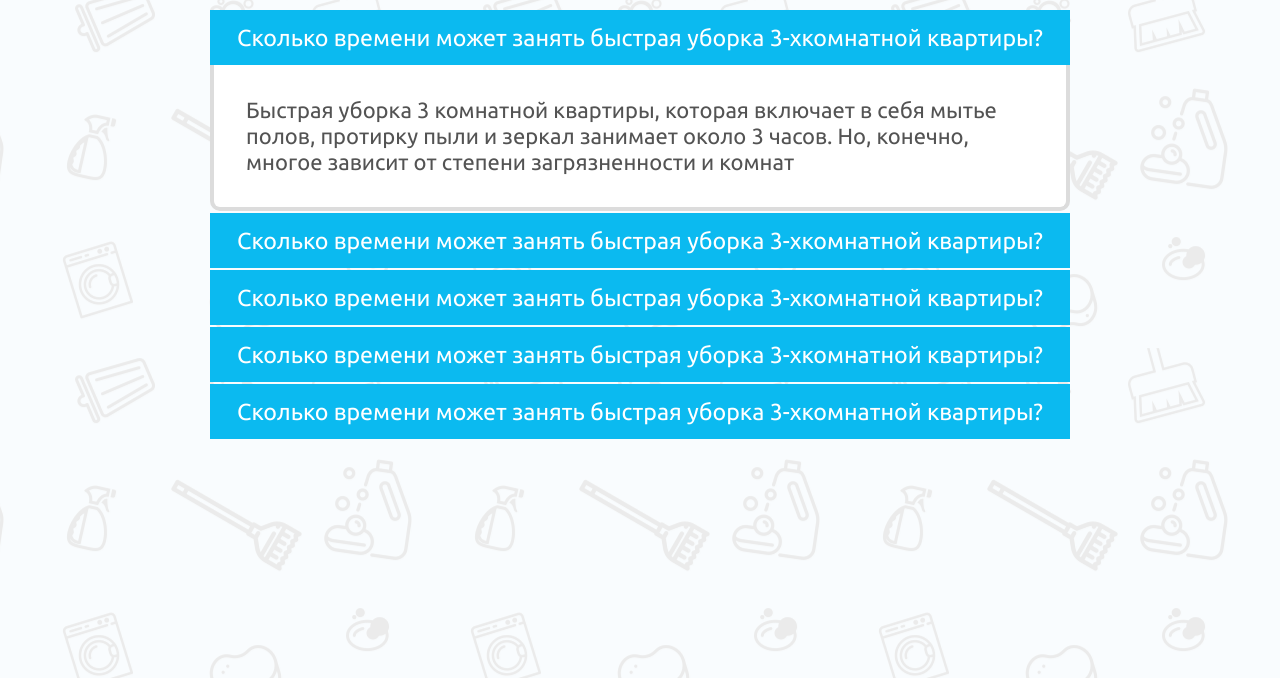
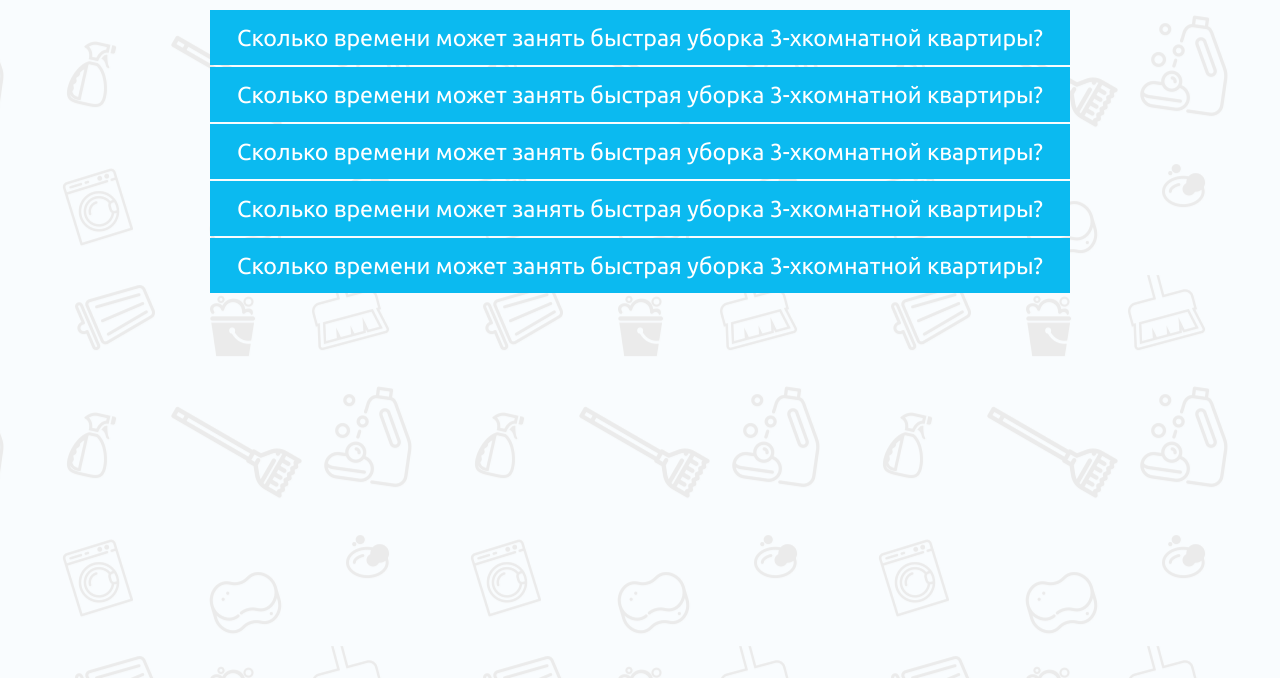
Before and after one commit to pobezhali/jquery, a plain HTML site: page jquery-acc/index.html in a window 1280 px wide. Shown: the part 122-800 px from the top of the page. Drawn offline with Linux system fonts and the light colour scheme.

Commit message:
Add files via upload

```diff
--- a/jquery-acc/index.html
+++ b/jquery-acc/index.html
@@ -20,16 +20,16 @@
   <body>
     <h1 class="title">Ответы на вопросы <br><span class="title--under">которые нам задают чаще всего</span></h1>
     <section class="questions-accordeon">
-      <div><a href="#answer-1" class="question question--1">Сколько времени может занять быстрая уборка 3-хкомнатной квартиры?</a></div>
-      <div class="answer " id="answer-1">Быстрая уборка 3 комнатной квартиры, которая включает в себя мытье полов, протирку пыли и зеркал занимает около 3 часов. Но, конечно, многое зависит от степени загрязненности и комнат</div>
-      <div><a href="#answer-2" class="question question--2">Сколько времени может занять быстрая уборка 3-хкомнатной квартиры?</a></div>
-      <div class="answer " id="answer-2">Быстрая уборка 3 комнатной квартиры, которая включает в себя мытье полов, протирку пыли и зеркал занимает около 3 часов. Но, конечно, многое зависит от степени загрязненности и комнат</div>
-      <div><a href="#answer-3" class="question question--3">Сколько времени может занять быстрая уборка 3-хкомнатной квартиры?</a></div>
-      <div class="answer " id="answer-3">Быстрая уборка 3 комнатной квартиры, которая включает в себя мытье полов, протирку пыли и зеркал занимает около 3 часов. Но, конечно, многое зависит от степени загрязненности и комнат</div>
-      <div><a href="#answer-4" class="question question--4">Сколько времени может занять быстрая уборка 3-хкомнатной квартиры?</a></div>
-      <div class="answer " id="answer-4">Быстрая уборка 3 комнатной квартиры, которая включает в себя мытье полов, протирку пыли и зеркал занимает около 3 часов. Но, конечно, многое зависит от степени загрязненности и комнат</div>
-      <div><a href="#answer-5" class="question question--5">Сколько времени может занять быстрая уборка 3-хкомнатной квартиры?</a></div>
-      <div class="answer " id="answer-5">Быстрая уборка 3 комнатной квартиры, которая включает в себя мытье полов, протирку пыли и зеркал занимает около 3 часов. Но, конечно, многое зависит от степени загрязненности и комнат</div>
+      <div data-target="answer-1" class="question question--1">Сколько времени может занять быстрая уборка 3-хкомнатной квартиры?</div>
+      <div class="answer answer-1">Быстрая уборка 3 комнатной квартиры, которая включает в себя мытье полов, протирку пыли и зеркал занимает около 3 часов. Но, конечно, многое зависит от степени загрязненности и комнат</div>
+      <div data-target="answer-2" class="question question--2">Сколько времени может занять быстрая уборка 3-хкомнатной квартиры?</div>
+      <div class="answer answer-2">Быстрая уборка 3 комнатной квартиры, которая включает в себя мытье полов, протирку пыли и зеркал занимает около 3 часов. Но, конечно, многое зависит от степени загрязненности и комнат</div>
+      <div data-target="answer-3" class="question question--3">Сколько времени может занять быстрая уборка 3-хкомнатной квартиры?</div>
+      <div class="answer answer-3">Быстрая уборка 3 комнатной квартиры, которая включает в себя мытье полов, протирку пыли и зеркал занимает около 3 часов. Но, конечно, многое зависит от степени загрязненности и комнат</div>
+      <div data-target="answer-4" class="question question--4">Сколько времени может занять быстрая уборка 3-хкомнатной квартиры?</div>
+      <div class="answer answer-4">Быстрая уборка 3 комнатной квартиры, которая включает в себя мытье полов, протирку пыли и зеркал занимает около 3 часов. Но, конечно, многое зависит от степени загрязненности и комнат</div>
+      <div data-target="answer-5" class="question question--5">Сколько времени может занять быстрая уборка 3-хкомнатной квартиры?</div>
+      <div class="answer answer-5">Быстрая уборка 3 комнатной квартиры, которая включает в себя мытье полов, протирку пыли и зеркал занимает около 3 часов. Но, конечно, многое зависит от степени загрязненности и комнат</div>
 
     </section>
 
@@ -39,10 +39,9 @@
         var question = $('.question');
         var answer = $('.answer');
         question.click(function() {
-          var answerCurrent = $(this).attr('href');
-          console.log(answerCurrent);
-          $(answer).hide();
-          $(answerCurrent).show();
+          var answerCurrent = $(this).attr('data-target');
+          $(answer).removeClass('answer--active');
+          $('.' + answerCurrent).addClass('answer--active');
         });
       });
     </script>
--- a/jquery-acc/less/main.less
+++ b/jquery-acc/less/main.less
@@ -53,6 +53,8 @@ body
 
     align-items: center;
     justify-content: center;
+
+    cursor: pointer;
 }
 
 .answer
@@ -74,12 +76,6 @@ body
     background-color: #fff;
 }
 
-#answer-1
-{
-    display: flex;
-    flex-direction: column;
-}
-
 .answer--active
 {
     display: flex;
```
Also changed, not shown: jquery-acc/css/main.css.
